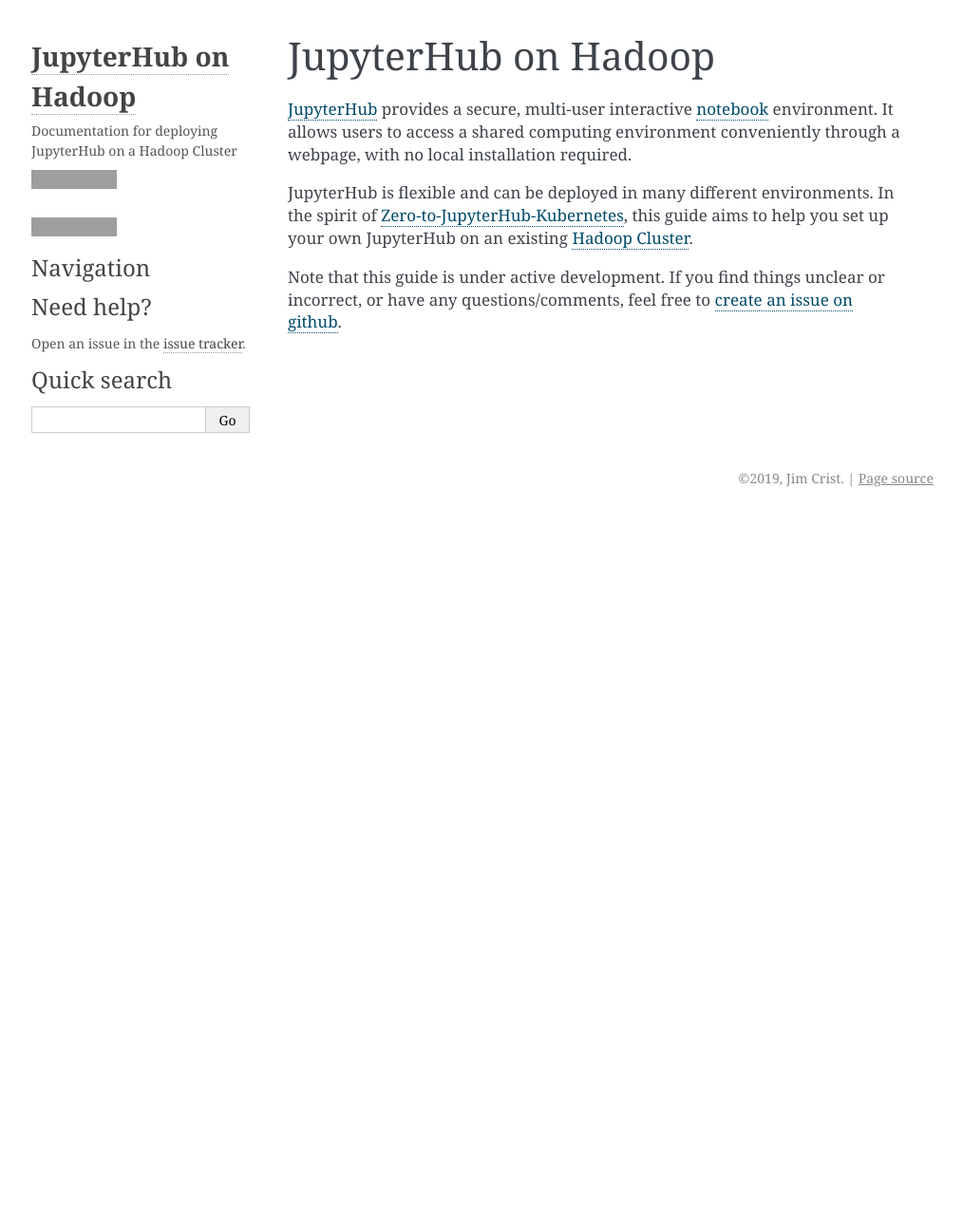
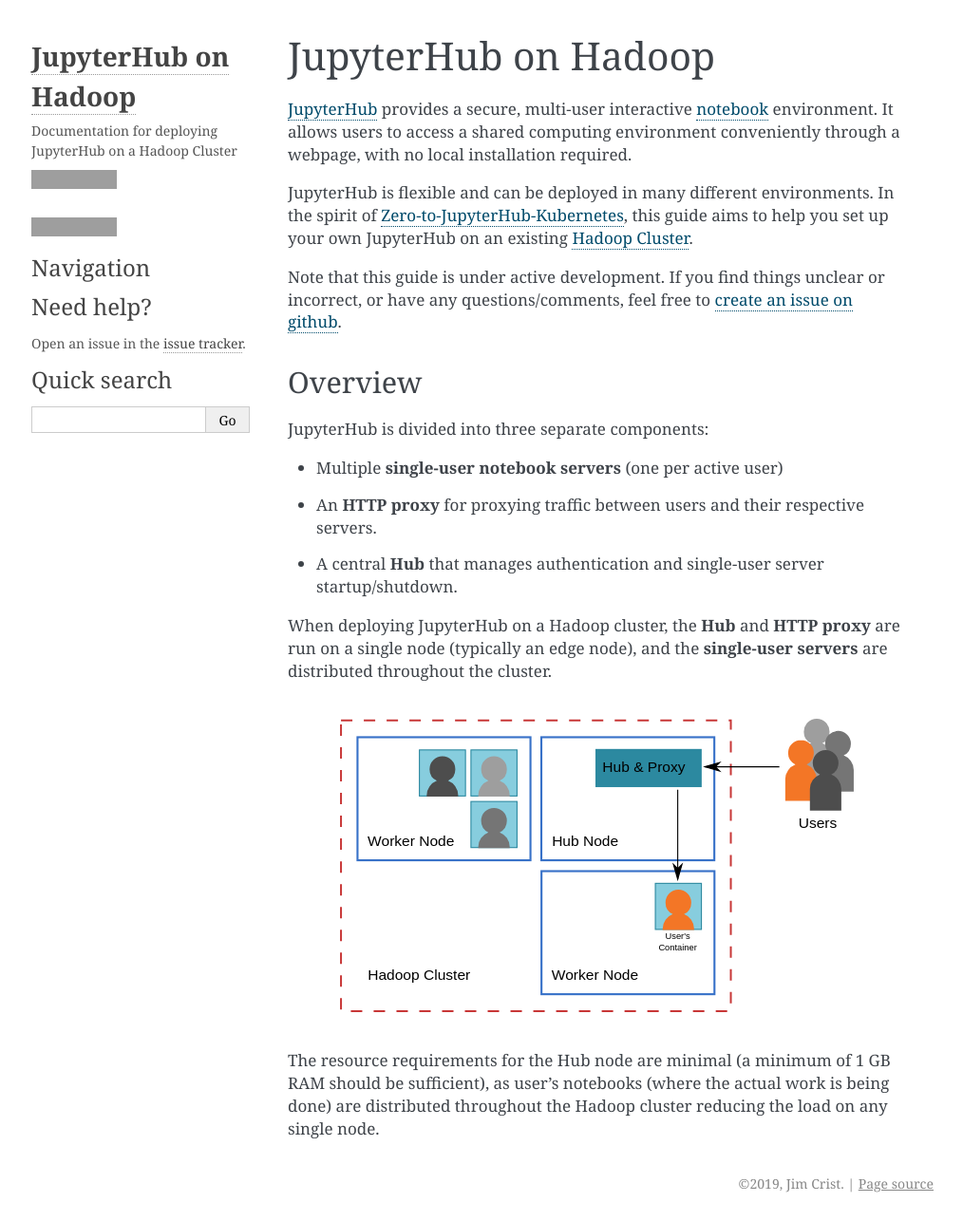
Before and after one commit to jupyterhub/jupyterhub-on-hadoop, a Sphinx documentation site: the page built from docs/source/index.rst, in a window 1280 px wide. Shown: the whole page at 95% size, without its empty margins (137-1151 px from the left). Built offline with Sphinx 7.4.7, drawn with Linux system fonts in a browser that asks for light colours; before the commit the page ends 900 px from its top, so only the background shows below that; grey boxes are pictures that could not be loaded.

Commit message:
Add architecture diagram

```diff
--- a/docs/source/index.rst
+++ b/docs/source/index.rst
@@ -13,6 +13,33 @@ Note that this guide is under active development. If you find things unclear or
 incorrect, or have any questions/comments, feel free to `create an issue on
 github`_.
 
+
+Overview
+--------
+
+JupyterHub is divided into three separate components:
+
+- Multiple **single-user notebook servers** (one per active user)
+- An **HTTP proxy** for proxying traffic between users and their respective
+  servers.
+- A central **Hub** that manages authentication and single-user server
+  startup/shutdown.
+
+When deploying JupyterHub on a Hadoop cluster, the **Hub** and **HTTP proxy**
+are run on a single node (typically an edge node), and the **single-user
+servers** are distributed throughout the cluster.
+
+.. image:: /_images/architecture.svg
+    :width: 90 %
+    :align: center
+    :alt: JupyterHub on Hadoop high-level architecture
+
+The resource requirements for the Hub node are minimal (a minimum of 1 GB RAM
+should be sufficient), as user's notebooks (where the actual work is being done)
+are distributed throughout the Hadoop cluster reducing the load on any single
+node.
+
+
 .. _JupyterHub: https://jupyterhub.readthedocs.io/
 .. _notebook: https://jupyter.org/
 .. _Zero-to-JupyterHub-Kubernetes: https://zero-to-jupyterhub.readthedocs.io/
```
Also changed, not shown: docs/source/_images/architecture.svg (added).
